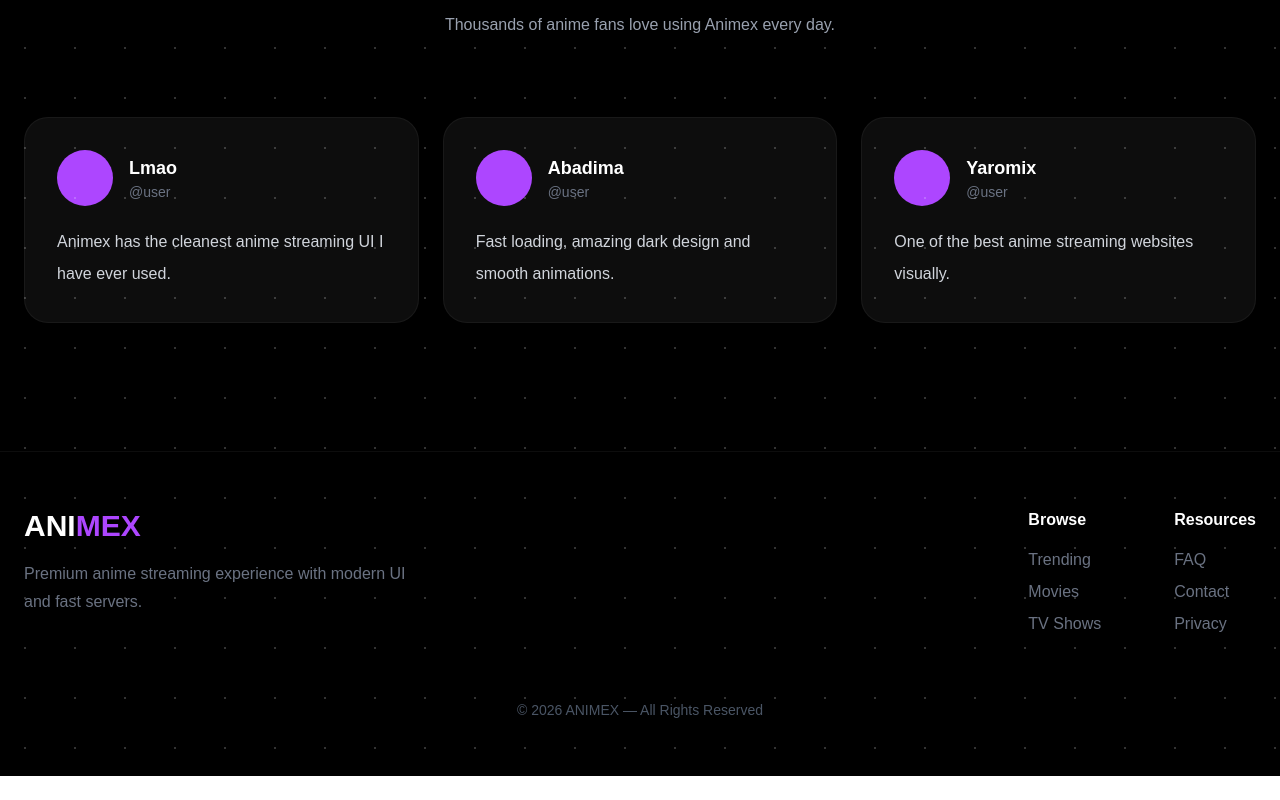
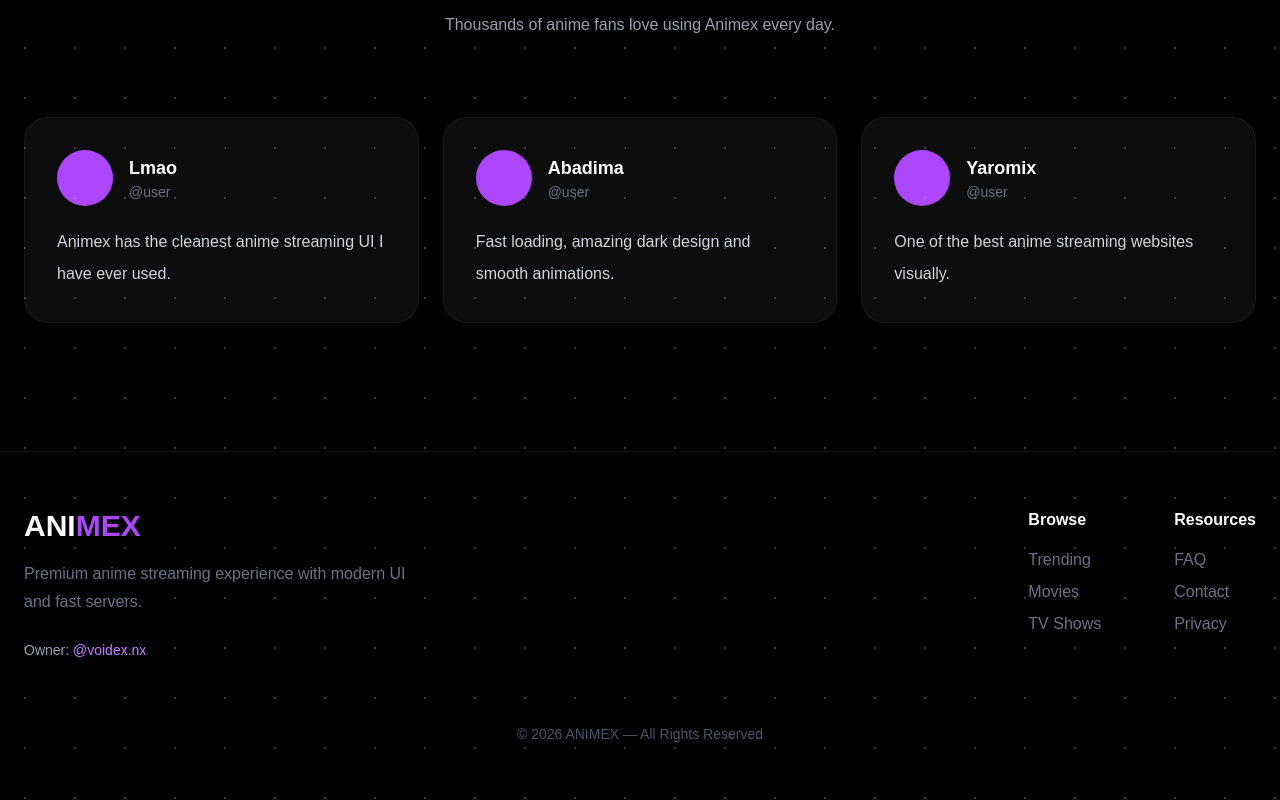
Before and after one commit to voidex786-hub/animex, a Next.js app: page / in a window 1280 px wide. Shown: the part 2577-3377 px from the top of the page. Before the commit the page ends 3353 px from the top, so only its background shows below. Built offline with nearby package versions, Linux system fonts and the light colour scheme; no server answers.

Commit message:
added instagram link in footer

```diff
--- a/app/page.js
+++ b/app/page.js
@@ -453,6 +453,20 @@ export default function Page() {
       <p className="text-gray-500 max-w-sm leading-7">
         Premium anime streaming experience with modern UI and fast servers.
       </p>
+
+      {/* ✅ INSTAGRAM ADDED HERE (SAFE) */}
+      <div className="mt-6 text-sm text-gray-400">
+        Owner:{" "}
+        <a
+          href="https://www.instagram.com/voidex.nx/"
+          target="_blank"
+          rel="noopener noreferrer"
+          className="text-purple-400 hover:underline"
+        >
+          @voidex.nx
+        </a>
+      </div>
+
     </div>
 
     <div className="grid grid-cols-2 gap-16">
```
Lines whose indentation alone changed are shown as unchanged.
